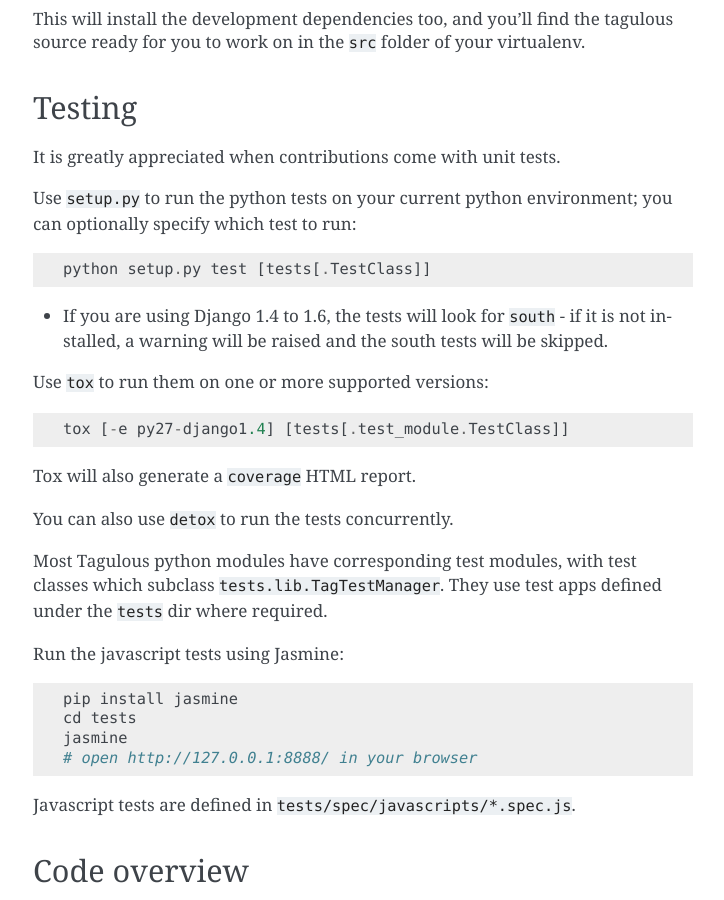
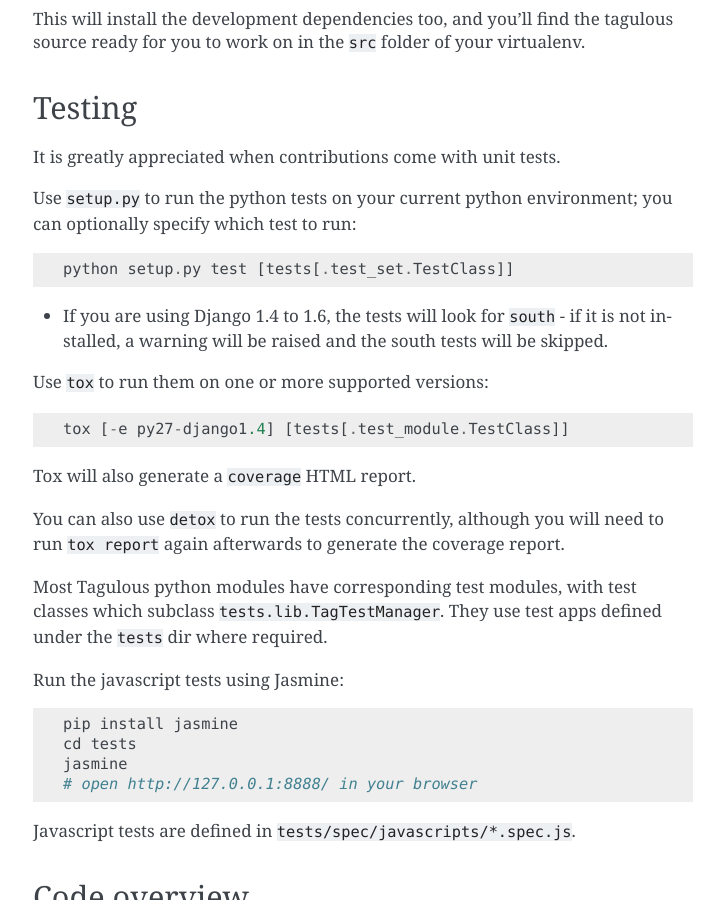
Before and after one commit to radiac/django-tagulous, a Sphinx documentation site: the page built from docs/contributing.rst, in a window 1280 px wide and 900 px high, scrolled down 551 px. Shown: the whole window, without its empty margins (387-1111 px from the left). Built offline with Sphinx 7.4.7, drawn with Linux system fonts in a browser that asks for light colours.

Commit message:
Fix doc syntax

```diff
--- a/docs/contributing.rst
+++ b/docs/contributing.rst
@@ -36,7 +36,7 @@
 Use ``setup.py`` to run the python tests on your current python environment;
 you can optionally specify which test to run::
 
-    python setup.py test [tests[.TestClass]]
+    python setup.py test [tests[.test_set.TestClass]]
 
 * If you are using Django 1.4 to 1.6, the tests will look for ``south`` - if it
   is not installed, a warning will be raised and the south tests will be
@@ -48,7 +48,8 @@
 
 Tox will also generate a ``coverage`` HTML report.
 
-You can also use ``detox`` to run the tests concurrently.
+You can also use ``detox`` to run the tests concurrently, although you will
+need to run ``tox report`` again afterwards to generate the coverage report.
 
 Most Tagulous python modules have corresponding test modules, with test classes
 which subclass ``tests.lib.TagTestManager``. They use test apps defined under
--- a/docs/parser.rst
+++ b/docs/parser.rst
@@ -119,7 +119,7 @@
         var result = Tagulous.parseTags('one,two,three', true, true),
             tags = result[0],
             raws = parsed[1];
-        tags === ['one', 'two', three'];
+        tags === ['one', 'two', 'three'];
         raws === ['two,three', 'three', null];
 
     If the last tag is not explicitly ended with a delimiter, the corresponding
--- a/docs/usage.rst
+++ b/docs/usage.rst
@@ -4,7 +4,7 @@
 
 This section contains code examples of how to set up and use Tagulous. If you'd
 like a more interactive demonstration, there is a
-`static demo <http://radiac.net/projects/django-tagulous/demo/>` showing the
+`static demo <http://radiac.net/projects/django-tagulous/demo/>`_ showing the
 front-end, or an
 `example project <https://github.com/radiac/django-tagulous/tree/master/example>`_
 for you to install locally and play with some of these code examples.
--- a/docs/views.rst
+++ b/docs/views.rst
@@ -8,7 +8,7 @@
 ==================
 
 Although Tagulous doesn't need any views by default, it does provide generic
-views in :source:`tagulous/views.py`` to support AJAX autocomplete requests.
+views in :source:`tagulous/views.py` to support AJAX autocomplete requests.
 
 ``response = autocomplete(request, tag_model)``
     This takes the request object from the dispatcher, and a reference to the
```
Also changed, not shown: docs/tag_options.rst (+3 -4 lines).
